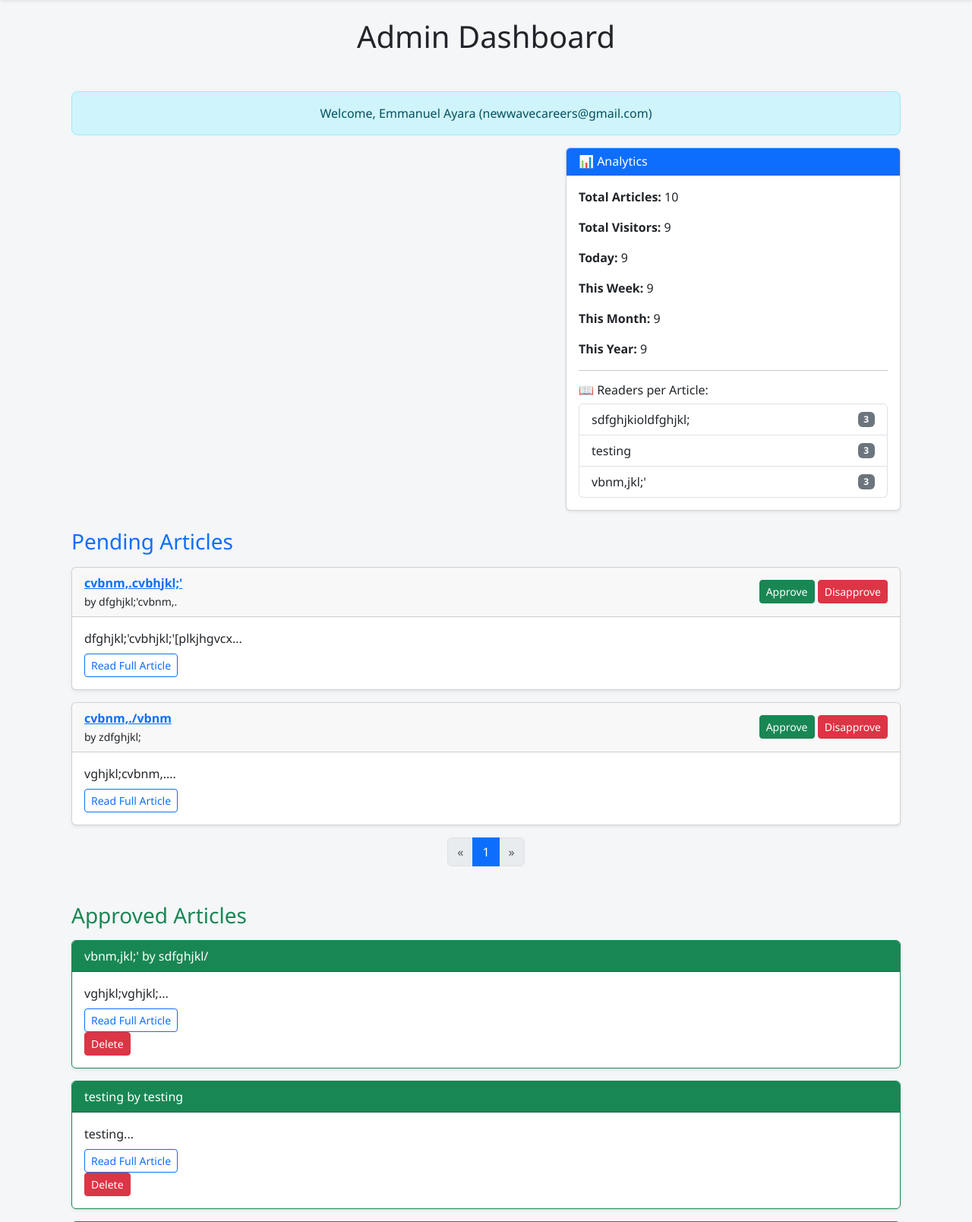
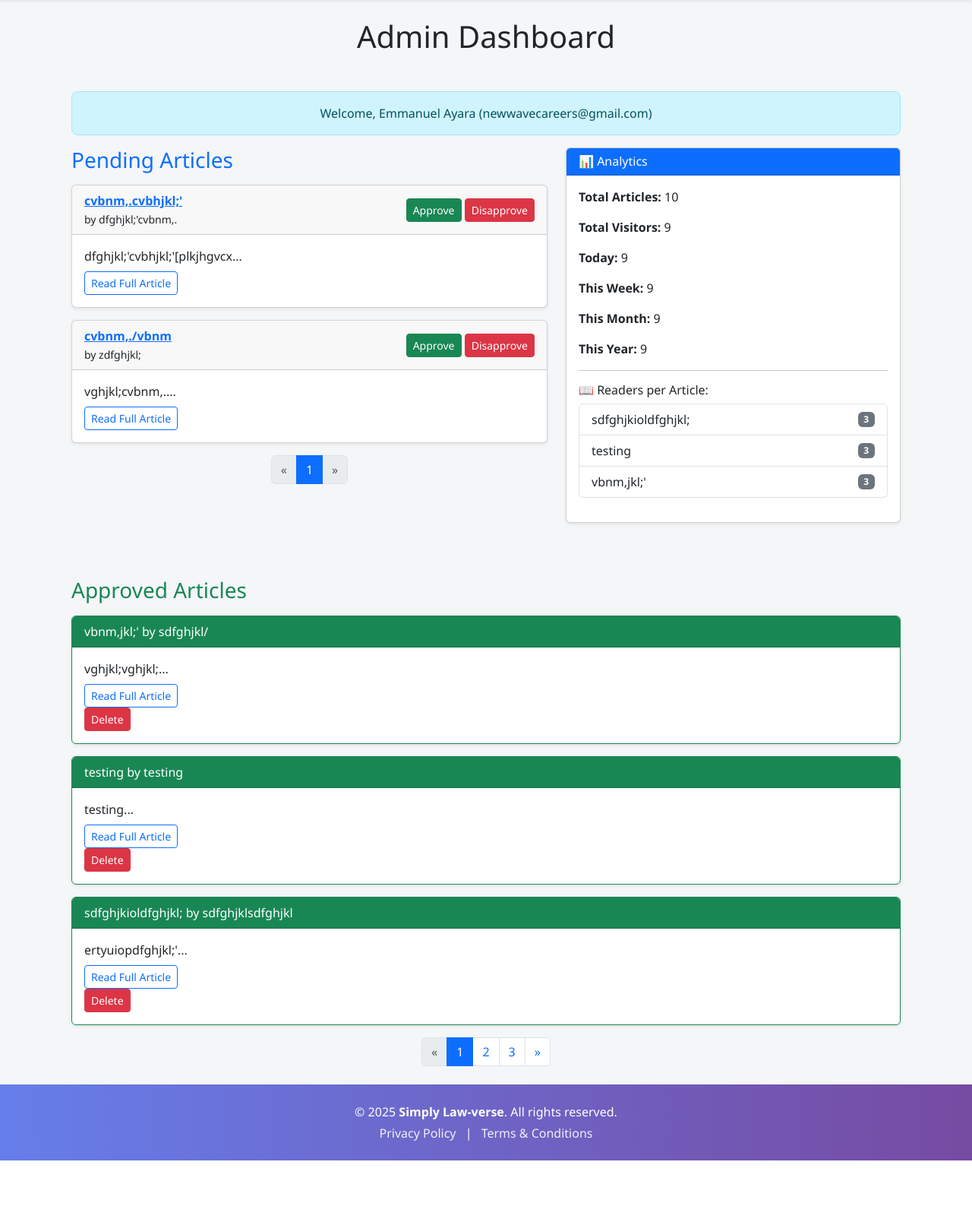
Before and after one commit to emmanuelayara/Simplylaw, a Flask app: page /admin/dashboard in a window 1280 px wide. Shown: the part 86-1694 px from the top of the page at 76% size. After the commit the page ends 1613 px from the top, so only its background shows below. Run offline with Flask 3, Linux system fonts and the light colour scheme; a user stored in the database is signed in; data comes from the database, SQL or seed files in the repository; both versions use the stored data as it was after the commit.

Commit message:
another commit

```diff
--- a/templates/admin_dashboard.html
+++ b/templates/admin_dashboard.html
@@ -1,7 +1,6 @@
 {% extends 'layout.html' %}
 
 {% block content %}
-
 <div class="container mt-4">
   <h1 class="mb-5 text-center">Admin Dashboard</h1>
 
@@ -10,37 +9,9 @@
     Welcome, {{ current_user.username }} ({{ current_user.email }})
   </div>
 
-<div class="row justify-content-end">
-  <div class="col-md-5">
-    <div class="card shadow-sm mb-4">
-      <div class="card-header bg-primary text-white">
-        <h6 class="mb-0">📊 Analytics</h6>
-      </div>
-      <div class="card-body">
-        <p><strong>Total Articles:</strong> {{ total_articles }}</p>
-        <p><strong>Total Visitors:</strong> {{ total_visits }}</p>
-        <p><strong>Today:</strong> {{ daily_visits }}</p>
-        <p><strong>This Week:</strong> {{ weekly_visits }}</p>
-        <p><strong>This Month:</strong> {{ monthly_visits }}</p>
-        <p><strong>This Year:</strong> {{ yearly_visits }}</p>
-        <hr>
-        <h6 class="mt-3">📖 Readers per Article:</h6>
-        <ul class="list-group">
-          {% for title, count in readers_per_article %}
-            <li class="list-group-item d-flex justify-content-between align-items-center">
-              {{ title }}
-              <span class="badge bg-secondary">{{ count }}</span>
-            </li>
-          {% endfor %}
-        </ul>
-      </div>
-    </div>
-  </div>
-</div>
-
-
-  <!-- Pending Articles Section -->
-  <div class="mb-5">
+  <div class="row">
+    <!-- Pending Articles - LEFT -->
+    <div class="col-md-7">
       <h3 class="mb-3 text-primary">Pending Articles</h3>
       {% if articles %}
         {% for article in articles %}
@@ -48,9 +19,7 @@
             <div class="card-header d-flex justify-content-between align-items-center">
               <div>
                 <strong>
-                <a href="{{ url_for('view_article', article_id=article.id) }}">
-                  {{ article.title }}
-                </a>
+                  <a href="{{ url_for('view_article', article_id=article.id) }}">{{ article.title }}</a>
                 </strong><br>
                 <small>by {{ article.author }}</small>
               </div>
@@ -71,6 +40,7 @@
         <p class="text-muted">No pending articles.</p>
       {% endif %}
 
+      <!-- Pagination -->
       <nav aria-label="Pending articles pagination">
         <ul class="pagination justify-content-center">
           {% if articles.has_prev %}
@@ -78,33 +48,55 @@
               <a class="page-link" href="{{ url_for('admin_dashboard', pending_page=articles.prev_num, approved_page=approved_articles.page) }}">«</a>
             </li>
           {% else %}
-          <li class="page-item disabled">
-            <span class="page-link">«</span>
-          </li>
+            <li class="page-item disabled"><span class="page-link">«</span></li>
           {% endif %}
-
           {% for page_num in range(1, articles.pages + 1) %}
             <li class="page-item {% if articles.page == page_num %}active{% endif %}">
               <a class="page-link" href="{{ url_for('admin_dashboard', pending_page=page_num, approved_page=approved_articles.page) }}">{{ page_num }}</a>
             </li>
           {% endfor %}
-
           {% if articles.has_next %}
             <li class="page-item">
               <a class="page-link" href="{{ url_for('admin_dashboard', pending_page=articles.next_num, approved_page=approved_articles.page) }}">»</a>
             </li>
           {% else %}
-          <li class="page-item disabled">
-            <span class="page-link">»</span>
-          </li>
+            <li class="page-item disabled"><span class="page-link">»</span></li>
           {% endif %}
         </ul>
       </nav>
-
     </div>
 
-  <!-- Approved Articles Section -->
-  <div>
+    <!-- Analytics - RIGHT -->
+    <div class="col-md-5">
+      <div class="card shadow-sm mb-4">
+        <div class="card-header bg-primary text-white">
+          <h6 class="mb-0">📊 Analytics</h6>
+        </div>
+        <div class="card-body">
+          <p><strong>Total Articles:</strong> {{ total_articles }}</p>
+          <p><strong>Total Visitors:</strong> {{ total_visits }}</p>
+          <p><strong>Today:</strong> {{ daily_visits }}</p>
+          <p><strong>This Week:</strong> {{ weekly_visits }}</p>
+          <p><strong>This Month:</strong> {{ monthly_visits }}</p>
+          <p><strong>This Year:</strong> {{ yearly_visits }}</p>
+
+          <hr>
+          <h6 class="mt-3">📖 Readers per Article:</h6>
+          <ul class="list-group mb-3">
+            {% for title, count in readers_per_article %}
+              <li class="list-group-item d-flex justify-content-between align-items-center">
+                {{ title }}
+                <span class="badge bg-secondary">{{ count }}</span>
+              </li>
+            {% endfor %}
+          </ul>
+        </div>
+      </div>
+    </div>
+  </div>
+
+  <!-- Approved Articles -->
+  <div class="mt-5">
     <h3 class="mb-3 text-success">Approved Articles</h3>
     {% if approved_articles %}
       {% for article in approved_articles %}
@@ -126,8 +118,8 @@
     {% else %}
       <p class="text-muted">No approved articles yet.</p>
     {% endif %}
-  </div>
 
+    <!-- Pagination -->
     <nav aria-label="Approved articles pagination">
       <ul class="pagination justify-content-center">
         {% if approved_articles.has_prev %}
@@ -135,29 +127,22 @@
             <a class="page-link" href="{{ url_for('admin_dashboard', approved_page=approved_articles.prev_num, pending_page=articles.page) }}">«</a>
           </li>
         {% else %}
-          <li class="page-item disabled">
-            <span class="page-link">«</span>
-          </li>
+          <li class="page-item disabled"><span class="page-link">«</span></li>
         {% endif %}
-
         {% for page_num in range(1, approved_articles.pages + 1) %}
           <li class="page-item {% if approved_articles.page == page_num %}active{% endif %}">
             <a class="page-link" href="{{ url_for('admin_dashboard', approved_page=page_num, pending_page=articles.page) }}">{{ page_num }}</a>
           </li>
         {% endfor %}
-
         {% if approved_articles.has_next %}
           <li class="page-item">
             <a class="page-link" href="{{ url_for('admin_dashboard', approved_page=approved_articles.next_num, pending_page=articles.page) }}">»</a>
           </li>
         {% else %}
-          <li class="page-item disabled">
-            <span class="page-link">»</span>
-          </li>
+          <li class="page-item disabled"><span class="page-link">»</span></li>
         {% endif %}
       </ul>
     </nav>
-
   </div>
-
+</div>
 {% endblock %}
```
Also changed, not shown: instance/site.db. Lines whose indentation alone changed are shown as unchanged.
